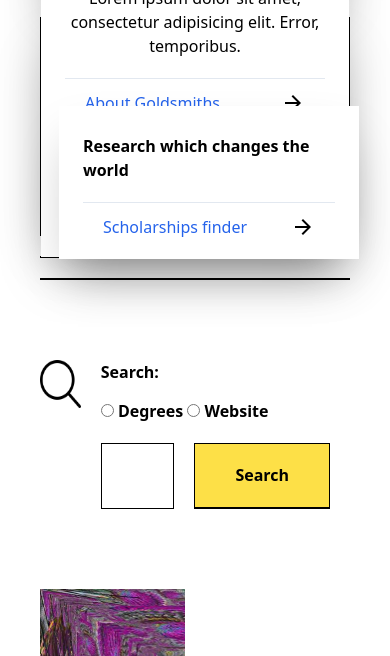
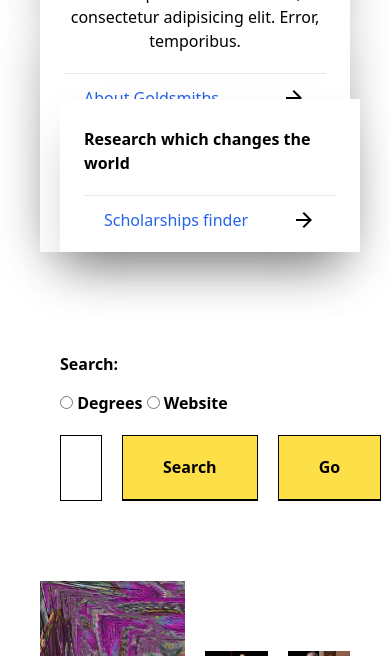
Before and after one commit to KevinRebakure/The-Gym-Cloning-3-Gold.ac.uk, a website: page src/index.html in a window 390 px wide. Shown: the part 1344-2000 px from the top of the page. Drawn offline with nearby package versions, Linux system fonts and the light colour scheme.

Commit message:
form responsive

```diff
--- a/src/index.html
+++ b/src/index.html
@@ -77,7 +77,7 @@
       <section
         class="grid lg:mt-0 sm:mt-[400px] sm:grid-cols-1 lg:grid-cols-4 sm:auto-cols-fr lg:auto-cols-[25%] lg:auto-rows-[350px] gap-5 px-10 mb-10 mt-10"
       >
-        <div id="m2" class="border border-black lg:col-start-1 lg:col-end-3 lg:row-start-1 lg:row-end-3 sm:row-start-2 sm:row-end-3 lg:h-full sm:h-[600px] relative">
+        <div id="m2" class="lg:col-start-1 lg:col-end-3 lg:row-start-1 lg:row-end-3 sm:row-start-2 sm:row-end-3 lg:h-full sm:h-[600px] relative">
           <img
             src="assets/images/g1i1.jpg"
             alt=""
@@ -105,7 +105,7 @@
             </p>
           </div>
         </div>
-        <div id="m3" class="border border-black lg:col-start-3 lg:col-end-4 lg:row-start-1 lg:row-end-2 sm:row-start-3 sm:row-end-4 lg:h-full sm:h-max place-content-center py-2 px-6 bg-white shadow-2xl">
+        <div id="m3" class="lg:col-start-3 lg:col-end-4 lg:row-start-1 lg:row-end-2 sm:row-start-3 sm:row-end-4 lg:h-full sm:h-max place-content-center py-2 px-6 bg-white shadow-2xl">
           <p class="font-semibold py-2 text-center">Study at Goldsmiths</p>
           <p class="py-5 text-center">
             Lorem ipsum dolor sit amet, consectetur adipisicing elit. Error,
@@ -120,7 +120,7 @@
             <span class="material-symbols-outlined"> arrow_forward </span>
           </p>
         </div>
-        <div id="m1" class="border border-black lg:col-start-4 lg:col-end-5 lg:row-start-1 lg:row-end-2 sm:row-start-1 sm:row-end-2 lg:h-full sm:h-max relative">
+        <div id="m1" class="lg:col-start-4 lg:col-end-5 lg:row-start-1 lg:row-end-2 sm:row-start-1 sm:row-end-2 lg:h-full sm:h-max relative">
           <div
             class="h-[500px] bottom-0 place-content-center absolute py-2 px-6 bg-white shadow-2xl"
           >
@@ -144,7 +144,7 @@
             </p>
           </div>
         </div>
-        <div id="m4" class="border border-black lg:col-start-3 lg:col-end-5 lg:row-start-2 lg:row-end-3 sm:row-start-4 sm:row-end-5 lg:h-full sm:h-[300px] g1i2 relative">
+        <div id="m4" class="lg:col-start-3 lg:col-end-5 lg:row-start-2 lg:row-end-3 sm:row-start-4 sm:row-end-5 lg:h-full sm:h-[300px] g1i2 relative">
           <div
             class="z-10 py-2 px-6 w-[300px] bg-white absolute right-[-10px] bottom-5 shadow-2xl"
           >
@@ -162,7 +162,7 @@
       </section>
       <!-- search  -->
       <form class="flex w-full my-20 px-10">
-        <div class="flex justify-center">
+        <div class="lg:block sm:hidden flex justify-center">
           <img src="assets/images/search.png" alt="" class="w-12 h-12" />
         </div>
         <div class="w-full space-y-5 px-5">
@@ -177,9 +177,14 @@
               class="border p-5 w-full border-black outline-none"
             />
             <button
-              class="bg-yellow-300 px-10 font-semibold border border-b-2 border-black"
+              class="lg:inline-block sm:hidden bg-yellow-300 px-10 font-semibold border border-b-2 border-black"
             >
               Search
+            </button>
+            <button
+              class="lg:hidden sm:inline-block bg-yellow-300 px-10 font-semibold border border-b-2 border-black"
+            >
+              Go
             </button>
           </div>
         </div>
```
Also changed, not shown: src/styles/output.css.
